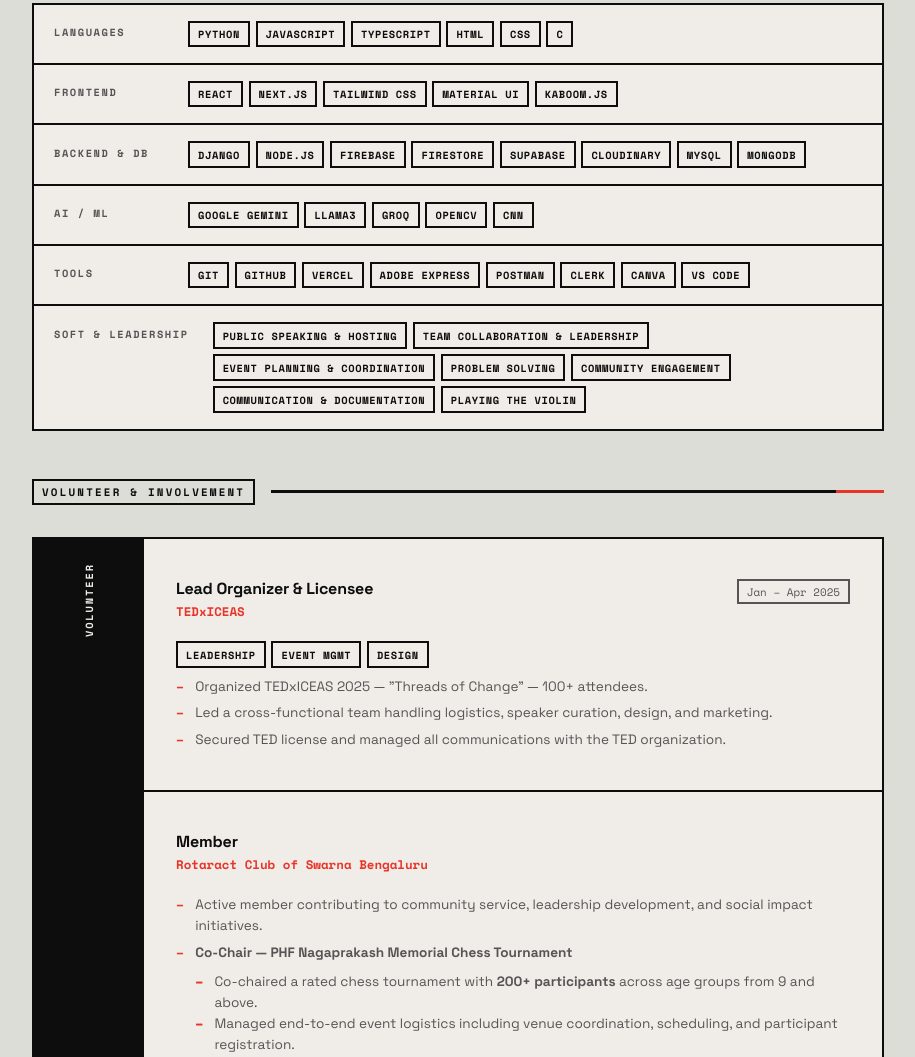
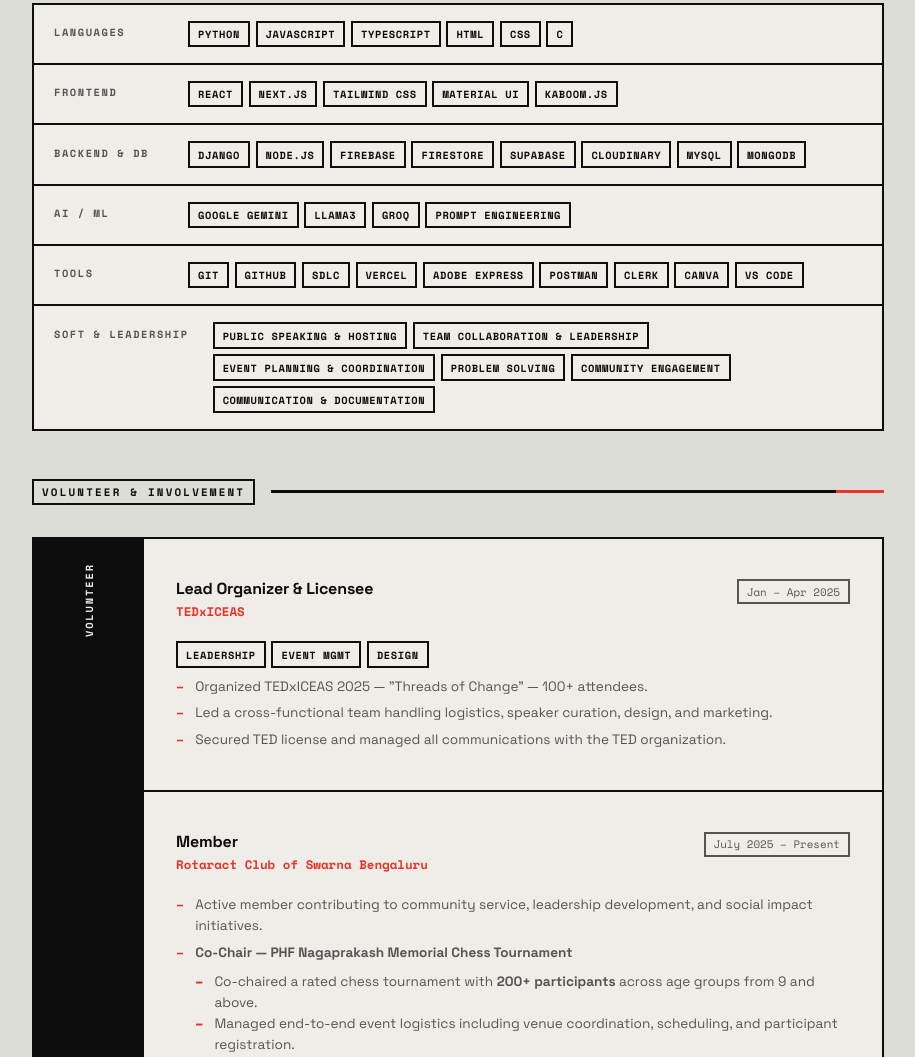
Before and after one commit to gigacat-25/Aarcha-Portfolio, a plain HTML site: page index.html in a window 1280 px wide. Shown: the part 3864-4921 px from the top of the page, without its empty margins (182-1097 px from the left). Drawn offline with nearby package versions, Linux system fonts and the light colour scheme.

```diff
--- a/index.html
+++ b/index.html
@@ -423,13 +423,13 @@
         <div class="skill-group" data-card>
           <h4 class="skill-label">AI / ML</h4>
           <div class="skill-tags">
-            <span class="tag">Google Gemini</span><span class="tag">LLaMA3</span><span class="tag">GROQ</span><span class="tag">OpenCV</span><span class="tag">CNN</span>
+            <span class="tag">Google Gemini</span><span class="tag">LLaMA3</span><span class="tag">GROQ</span><span class="tag">Prompt Engineering</span>
           </div>
         </div>
         <div class="skill-group" data-card>
           <h4 class="skill-label">TOOLS</h4>
           <div class="skill-tags">
-            <span class="tag">Git</span><span class="tag">GitHub</span><span class="tag">Vercel</span><span class="tag">Adobe Express</span><span class="tag">Postman</span><span class="tag">Clerk</span><span class="tag">Canva</span><span class="tag">VS Code</span>
+            <span class="tag">Git</span><span class="tag">GitHub</span><span class="tag">SDLC</span><span class="tag">Vercel</span><span class="tag">Adobe Express</span><span class="tag">Postman</span><span class="tag">Clerk</span><span class="tag">Canva</span><span class="tag">VS Code</span>
           </div>
         </div>
         <div class="skill-group" data-card>
@@ -441,7 +441,7 @@
             <span class="tag">Problem Solving</span>
             <span class="tag">Community Engagement</span>
             <span class="tag">Communication &amp; Documentation</span>
-            <span class="tag">Playing the Violin</span>
+
           </div>
         </div>
       </div>
@@ -489,6 +489,7 @@
                 <h3 class="entry-role">Member</h3>
                 <p class="entry-company">Rotaract Club of Swarna Bengaluru</p>
               </div>
+              <span class="entry-date">July 2025 – Present</span>
             </div>
             <ul class="entry-bullets">
               <li>Active member contributing to community service, leadership development, and social impact initiatives.</li>
```
